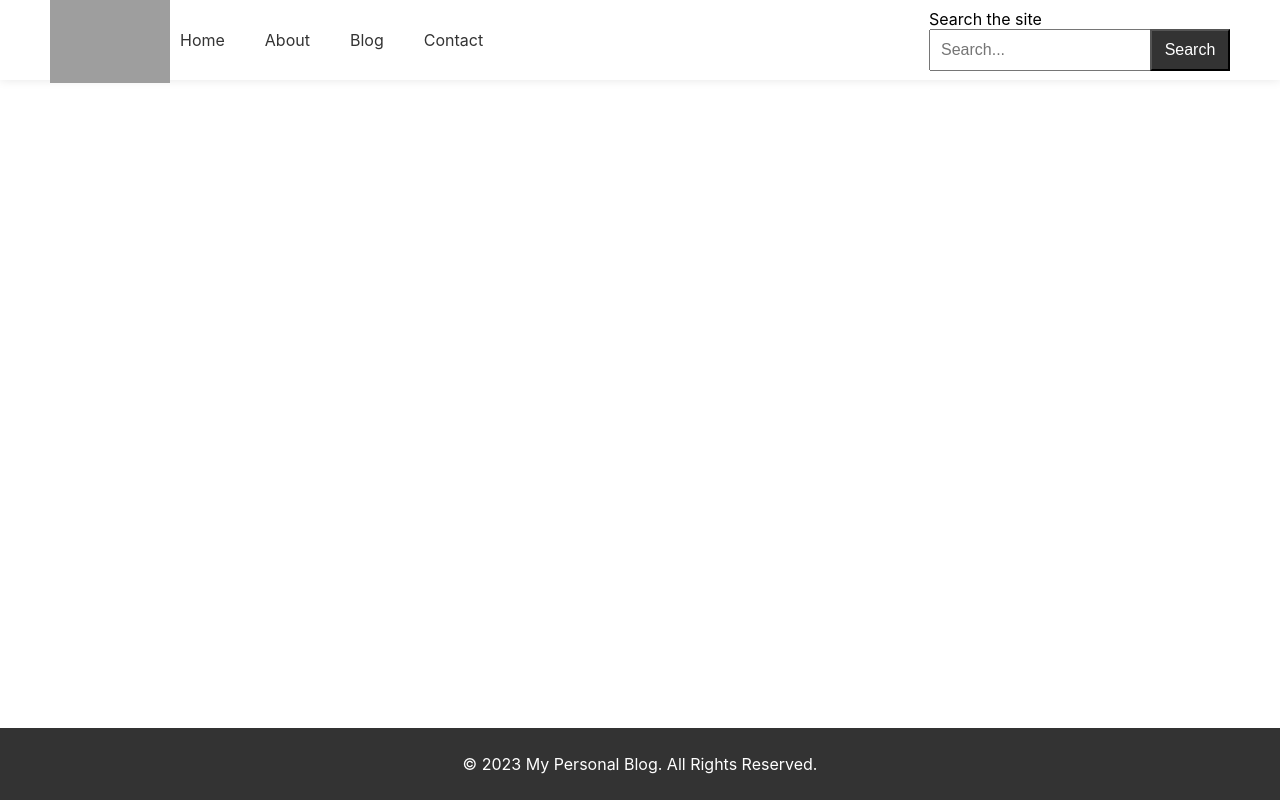
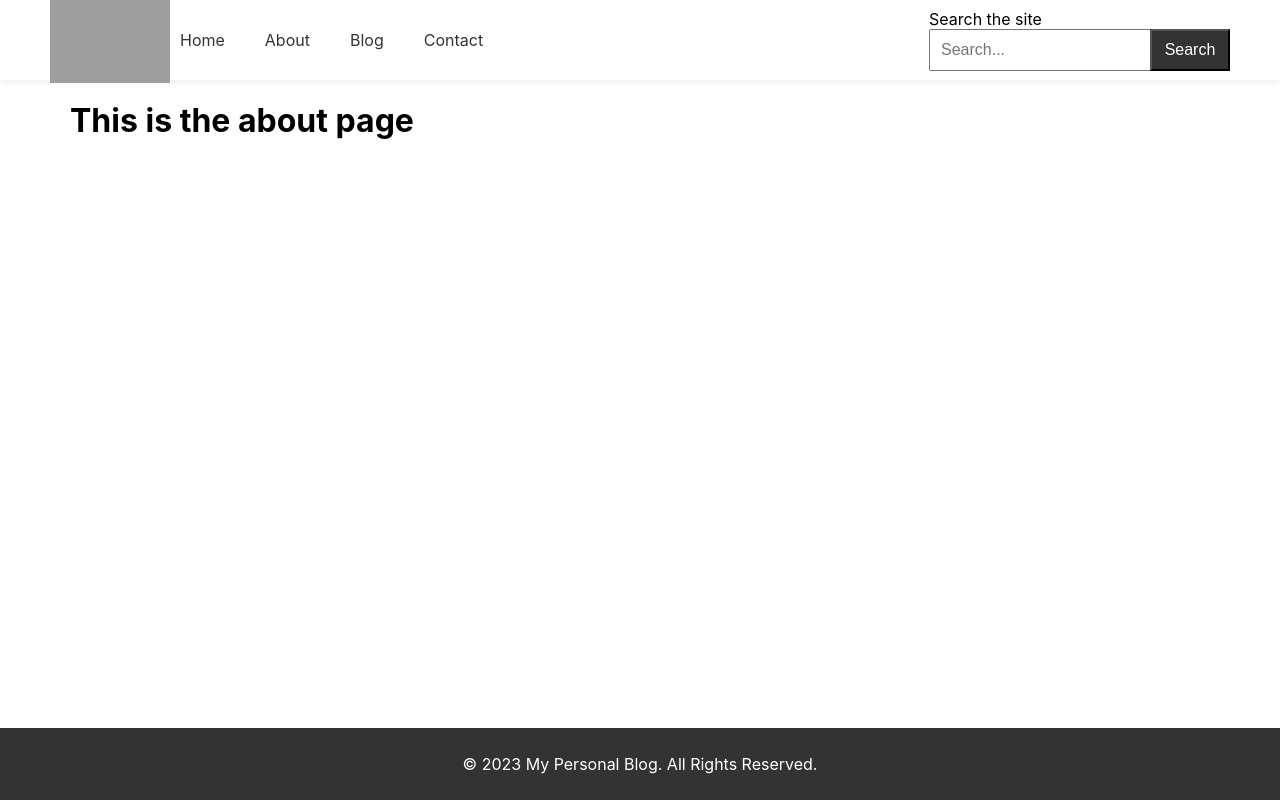
Before and after one commit to rjcd95/custom-cms, a React (Create React App) app: page /about in a window 1280 px wide. Built offline with nearby package versions, Linux system fonts and the light colour scheme; grey boxes are pictures that could not be loaded.

Commit message:
Created base for about page and add it to routes

```diff
--- a/src/App.js
+++ b/src/App.js
@@ -5,6 +5,7 @@ import Header from './components/organisms/header';
 import Home from 'components/pages/home';
 import './assets/scss/index.scss';
 import Footer from 'components/atoms/footer';
+import About from 'components/pages/about';
 
 const App = () => {
   const [posts, setPosts] = useState([]);
@@ -25,9 +26,10 @@ const App = () => {
       <Router>
         <div>
           <Header />
-          <Routes>
-            <Route path="/" element={<Home />} />
-          </Routes>
+            <Routes>
+              <Route path="/" element={<Home />} />
+              <Route path="/about" element={<About />} />
+            </Routes>
           <Footer />
         </div>
       </Router>
--- /dev/null
+++ b/src/assets/scss/pages/_about.scss
@@ -0,0 +1,3 @@
+.about {
+
+}
--- /dev/null
+++ b/src/components/pages/about.js
@@ -0,0 +1,11 @@
+import React from 'react';
+
+const About = () => {
+    return (
+        <div className='container about'>
+            <h1>This is the about page</h1>
+        </div>
+    );
+};
+
+export default About;
```
